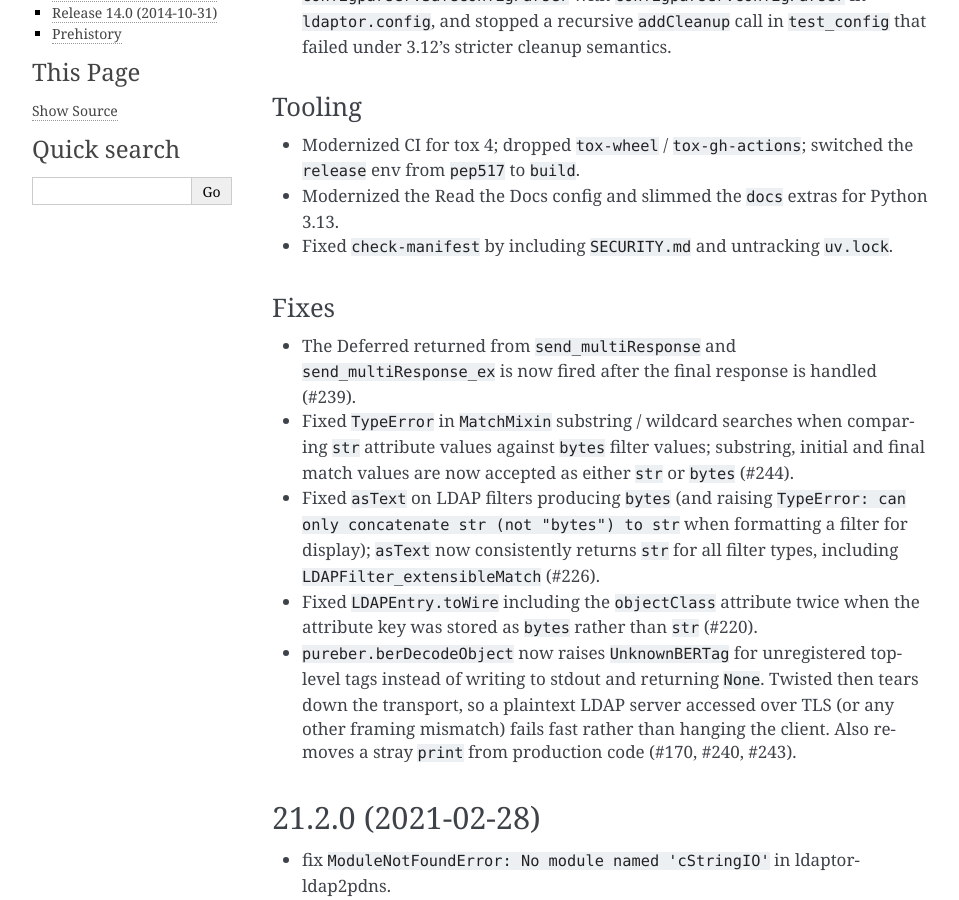
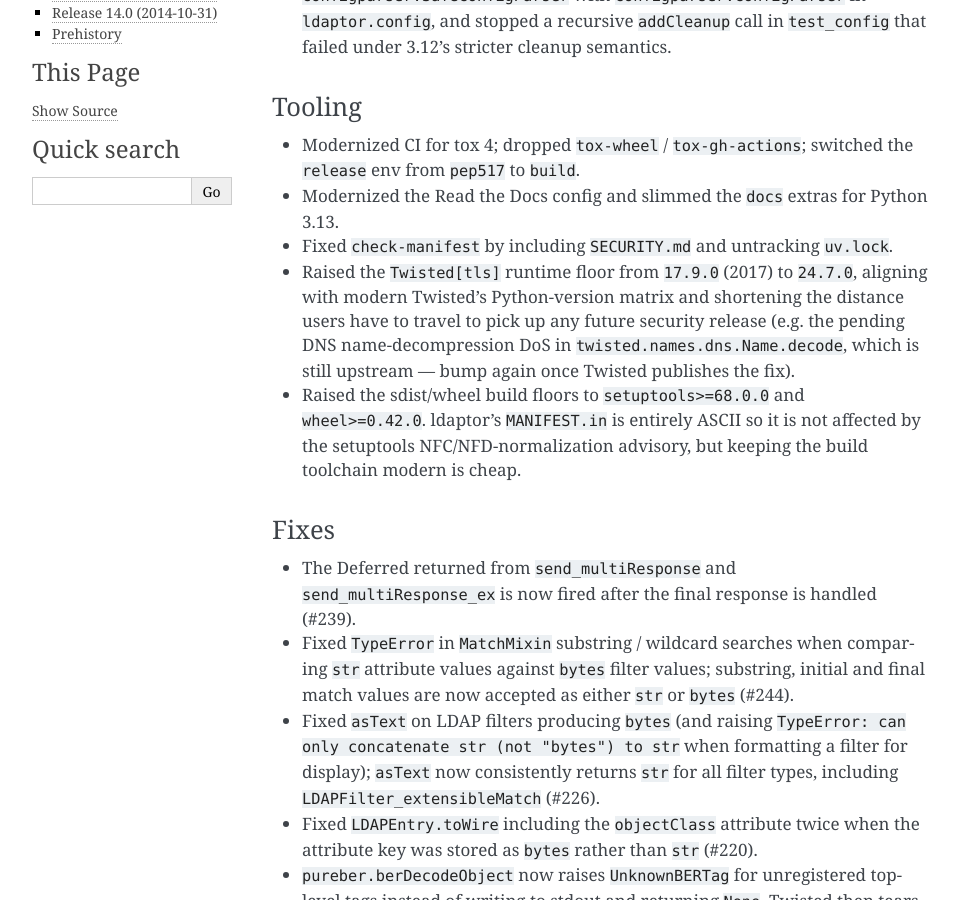
Before and after one commit to twisted/ldaptor, a Sphinx documentation site: the page built from docs/source/NEWS.rst, in a window 1280 px wide and 900 px high, scrolled down 344 px. Shown: the whole window, without its empty margins (148-1107 px from the left). Built offline with Sphinx 7.4.7, drawn with Linux system fonts in a browser that asks for light colours.

Commit message:
Bump Twisted floor to 24.7.0 and build floors to setuptools 68 / wheel 0.42
The Twisted floor of 17.9.0 (2017) is nine years old; raising it to
24.7.0 aligns with the Python 3.10-3.14 matrix we now target and lets
users pick up any future Twisted security release (e.g. the pending
twisted.names.dns.Name.decode decompression DoS) via a normal
dependency upgrade instead of the ldaptor floor blocking them.

MANIFEST.in is entirely ASCII, so the setuptools NFC/NFD-normalization
advisory does not affect our sdist -- but modernising the build
toolchain is still cheap hygiene.

```diff
--- a/docs/source/NEWS.rst
+++ b/docs/source/NEWS.rst
@@ -24,6 +24,16 @@ Tooling
   for Python 3.13.
 - Fixed ``check-manifest`` by including ``SECURITY.md`` and untracking
   ``uv.lock``.
+- Raised the ``Twisted[tls]`` runtime floor from ``17.9.0`` (2017) to
+  ``24.7.0``, aligning with modern Twisted's Python-version matrix and
+  shortening the distance users have to travel to pick up any future
+  security release (e.g. the pending DNS name-decompression DoS in
+  ``twisted.names.dns.Name.decode``, which is still upstream — bump
+  again once Twisted publishes the fix).
+- Raised the sdist/wheel build floors to ``setuptools>=68.0.0`` and
+  ``wheel>=0.42.0``. ldaptor's ``MANIFEST.in`` is entirely ASCII so it
+  is not affected by the setuptools NFC/NFD-normalization advisory,
+  but keeping the build toolchain modern is cheap.
 
 Fixes
 ~~~~~
--- a/pyproject.toml
+++ b/pyproject.toml
@@ -1,5 +1,5 @@
 [build-system]
-requires = [ "setuptools >= 35.0.2", "wheel >= 0.29.0"]
+requires = ["setuptools>=68.0.0", "wheel>=0.42.0"]
 build-backend = "setuptools.build_meta"
 
 [tool.coverage.run]
--- a/setup.cfg
+++ b/setup.cfg
@@ -29,7 +29,7 @@ classifiers =
 python_requires = >=3.10
 install_requires =
     passlib
-    Twisted[tls]>=17.9.0
+    Twisted[tls]>=24.7.0
     pyparsing
     zope.interface
 packages = find:
```
